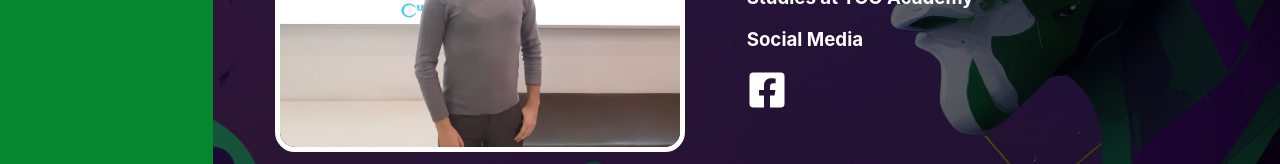
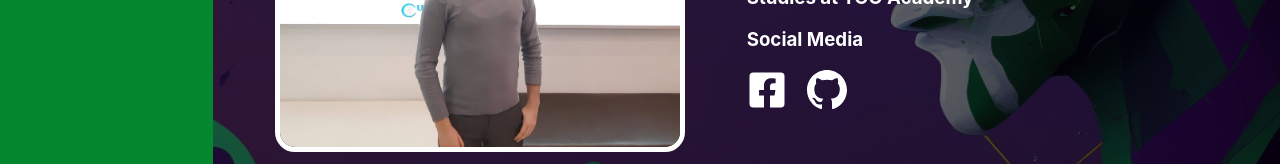
Before and after one commit to Arshak22/Dashboard, a React (Create React App) app in the folder dashboard/: page / in a window 1280 px wide. Shown: the part 472-636 px from the top of the page. Built offline with nearby package versions, Linux system fonts and the light colour scheme.

Commit message:
Github Icon added and some styling for social icons

```diff
--- a/dashboard/src/Pages/Home/index.jsx
+++ b/dashboard/src/Pages/Home/index.jsx
@@ -3,6 +3,7 @@ import "./style.css";
 
 import MyProfilePic from "../../assets/images/MyProfilePic.jpg";
 import { FaFacebookSquare } from "react-icons/fa";
+import {BsGithub} from "react-icons/bs";
 
 export const Home = () => {
     return (
@@ -19,6 +20,7 @@ export const Home = () => {
                     <h3>Studies at TCO Academy</h3>
                     <h3>Social Media</h3>
                     <a href="https://www.facebook.com/arshak.qosakyan" rel="noreferrer" target="_blank"><FaFacebookSquare className="mySocialIcon"/></a>
+                    <a href="https://github.com/Arshak22" rel="noreferrer" target="_blank"><BsGithub className="mySocialIcon"/></a>
                 </div>
             </div>
         </div>
--- a/dashboard/src/Pages/Home/style.css
+++ b/dashboard/src/Pages/Home/style.css
@@ -31,4 +31,10 @@
     color: #ffffff;
     width: 40px;
     height: 40px;
+    margin-right: 20px;
+    transition: all 0.5s ease;
 }
+
+.mySocialIcon:hover {
+    transform: scale(0.8);
+}
```
